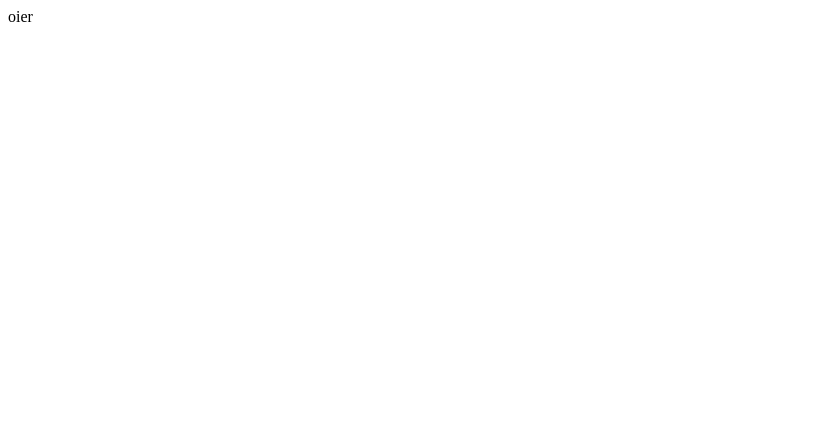
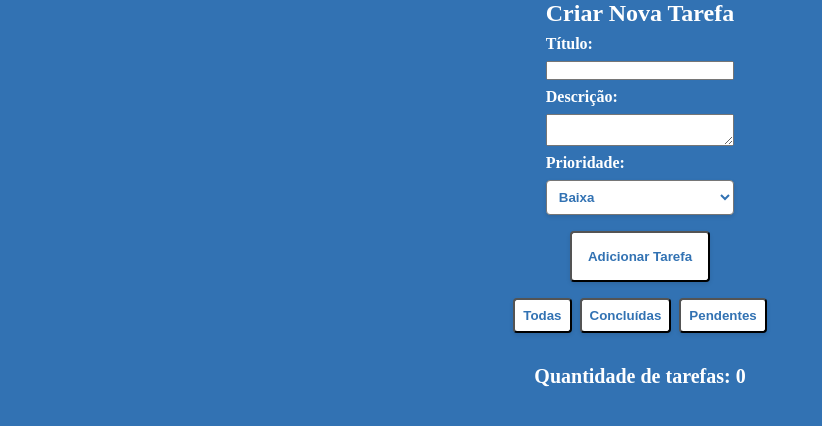
Before and after one commit to gustavomiranda2302/Lista-de-Tarefas, a React (Vite) app: page / in a window 1280 px wide. Shown: the top 426 px of the page, without its empty margins (0-822 px from the left). Built offline with nearby package versions, Linux system fonts and the light colour scheme.

Commit message:
feat: pasta style

```diff
--- a/src/App.tsx
+++ b/src/App.tsx
@@ -1,13 +1,36 @@
 import { useState } from 'react'
+import type { Tarefa } from './components/tarefa';
+import { Filtragem } from './components/filtragem';
+import type { status } from './components/filtragem';
+import { FiltrarTarefa } from './components/FiltrarTarefa';
+import { ListaTarefa } from './components/ListaTarefa';
+import { CriarTarefa } from './components/CriarTarefa';
+import './style/app.css';
+
+function App() {
+  const [tarefas, setTarefas] = useState<Tarefa[]>([]);
+  const [st, setStatus] = useState<status>("todas");
+  function mudarFiltro(st: status) {
+    setStatus(st);
+  }
+  function adicionarTarefa(tarefa: Tarefa) {
+    setTarefas([...tarefas, tarefa]);
+  }
+  const tarefasFiltradas = Filtragem(tarefas, st);
+
+  return (
+    <main>
+
+      <CriarTarefa aoCriarTarefa={adicionarTarefa} />
 
 
-function App() {
+      <FiltrarTarefa st={st} onChange={mudarFiltro} />
+      <div className="botoes-filtros">
+        <ListaTarefa lista={tarefasFiltradas} />
+      </div>
+      <span>Quantidade de tarefas: {tarefasFiltradas.length}</span>
 
-
-  return (
-    <div>
-      oier
-    </div>
+    </main>
   );
 }
 
--- a/src/components/CriarTarefa.tsx
+++ b/src/components/CriarTarefa.tsx
@@ -1,5 +1,6 @@
 import type { Tarefa } from "./tarefa";
 import React from "react";
+import '../style/criartarefa.css';
 interface CriarTarefaProps {
     aoCriarTarefa: (tarefa: Tarefa) => void;
 
@@ -28,7 +29,7 @@ export function CriarTarefa({ aoCriarTarefa }: CriarTarefaProps) {
 
     return (
         <div>
-            <h2>Criar Nova Tarefa</h2>
+            <h2 className="title">Criar Nova Tarefa</h2>
             <form onSubmit={handleSubmit}>
                 <div>
                     <label htmlFor="titulo">Título:</label>
--- a/src/components/FiltrarTarefa.tsx
+++ b/src/components/FiltrarTarefa.tsx
@@ -1,6 +1,6 @@
 import type { status } from "./filtragem";
-
-
+import '../style/filtrartarefa.css';
+import '../style/buttons.css';
 interface FiltrarTarefaProps {
     st: status;
     onChange: (retorno: status) => void;
@@ -9,15 +9,14 @@ interface FiltrarTarefaProps {
 
 export function FiltrarTarefa({ st, onChange }: FiltrarTarefaProps) {
     return (
-        <div>
 
+        <div className='area-filtro'>
             <button className={st === "todas" ? "ativo" : ""} onClick={() => onChange("todas")}>Todas</button>
             <button className={st === "concluida" ? "ativo" : ""} onClick={() => onChange("concluida")}>Concluídas</button>
             <button className={st === "pendente" ? "ativo" : ""} onClick={() => onChange("pendente")}>Pendentes</button>
         </div>
 
 
-
     )
 
 }
--- a/src/components/ItemTarefa.tsx
+++ b/src/components/ItemTarefa.tsx
@@ -1,4 +1,5 @@
 import type { Tarefa } from "./tarefa";
+import '../style/itemtarefa.css';
 
 
 interface ItemTarefaProps {
@@ -7,7 +8,7 @@ interface ItemTarefaProps {
 
 export function ItemTarefa({ dados }: ItemTarefaProps) {
     return (
-        <div>
+        <div className="item-tarefa">
             <h2>{dados.titulo}</h2>
             <p>{dados.descricao}</p>
             <p>Prioridade: {dados.prioridade}</p>
--- a/src/style/app.css
+++ b/src/style/app.css
@@ -3,3 +3,18 @@
     padding: 0;
     box-sizing: border-box;
 }
+main{
+    height: 100vh;
+    width: 100vw;
+    display: flex;
+    flex-direction: column;
+    align-items: center;
+    gap: 1rem;
+    background-color: #3272b3;
+
+}
+span{
+    color: #fff;
+    font-weight: bold;
+    font-size: 1.25rem;
+}
--- /dev/null
+++ b/src/style/buttons.css
@@ -0,0 +1,31 @@
+button{
+    padding: 0.5rem;
+    border-radius: 0.25rem;
+    background-color: #fff;
+    color: #3272b3;
+    font-weight: bold;
+    box-shadow: 0px 2px 4px rgba(0, 0, 0, 0.1);
+    cursor: pointer;
+}
+button[type="submit"]{
+    display: flex;
+    align-self: flex-end;
+    justify-self: center;
+    padding: 1rem;
+    margin-top: 1rem;
+
+
+}
+select{
+    padding: 0.5rem;
+    border-radius: 0.25rem;
+    background-color: #fff;
+    color: #3272b3;
+    font-weight: bold;
+    box-shadow: 0px 2px 4px rgba(0, 0, 0, 0.1);
+    cursor: pointer;
+}
+select:focus{
+    background-color: #6093ca;
+    color: #fff;
+}
--- /dev/null
+++ b/src/style/criartarefa.css
@@ -0,0 +1,14 @@
+h2{
+    color: #fff;
+}
+div{
+    display: flex;
+    flex-direction: column;
+    gap: 0.5rem;
+}
+
+
+label{
+    color: #fff;
+    font-weight: bold;
+}
--- /dev/null
+++ b/src/style/filtrartarefa.css
@@ -0,0 +1,12 @@
+*{
+    margin: 0;
+    padding: 0;
+    box-sizing: border-box;
+}
+
+
+.area-filtro {
+    flex-direction: row;
+    display: flex;
+    gap: 0.5rem;
+}
--- /dev/null
+++ b/src/style/itemtarefa.css
@@ -0,0 +1,20 @@
+*{
+    margin: 0;
+    padding: 0;
+    box-sizing: border-box;
+}
+.item-tarefa{
+    display: flex;
+    align-items: center;
+    justify-content: space-between;
+    padding: 0.5rem;
+    border-radius: 0.25rem;
+    background-color: #fff;
+    color: #3272b3;
+    font-weight: bold;
+    box-shadow: 0px 2px 4px rgba(0, 0, 0, 0.1);
+}
+.item-tarefa h2 {
+    color: #000;
+
+}
```
